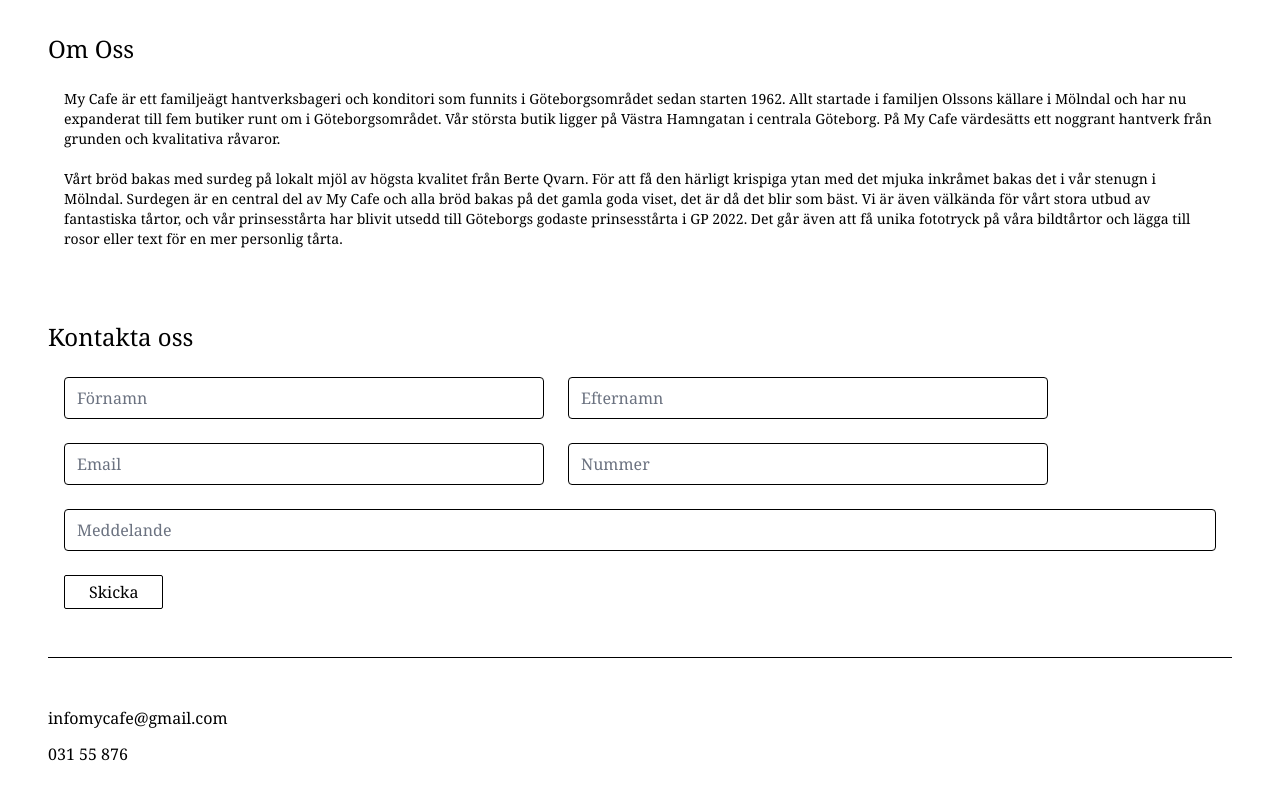
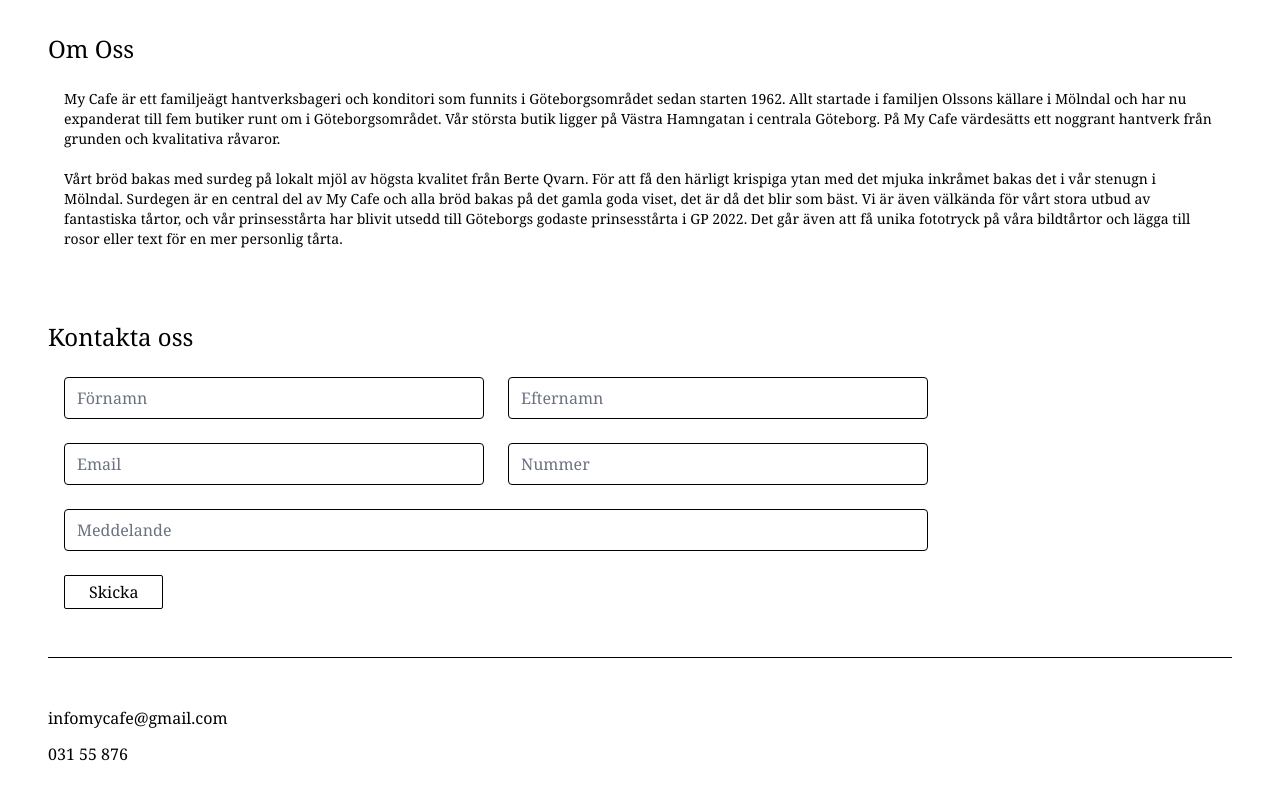
Before and after one commit to TaraSkoglund/my-cafe, a Next.js app: page / in a window 1280 px wide. Shown: the part 1357-2157 px from the top of the page. Built offline with nearby package versions, Linux system fonts and the light colour scheme.

Commit message:
change layout

```diff
--- a/components/Form.jsx
+++ b/components/Form.jsx
@@ -18,11 +18,13 @@
         .max(20, "Must be 20 characters or less")
         .required("required"),
       email: Yup.string().email("Invalid email adress").required("required"),
+      tel: Yup.string()
+        .max(12, "Must be 12 numbers or less")
+        .min(10, "Must be 10 numbers or more")
+        .required("required"),
       massage: Yup.string()
         .max(150, "Must be 150 characters or less")
-        .required("required"),
-      tel: Yup.string()
-        .max(10, "Must be 10 numbers or less")
+        .min(5, "Must be 5 characters or more")
         .required("required"),
     }),
     onSubmit: (values) => {
@@ -33,14 +35,19 @@
   return (
     <section className="m-12 font-serif">
       <h1 className="text-2xl py-6">Kontakta oss</h1>
-      <form action="#" className="px-4" onSubmit={formik.handleSubmit}>
-        <div>
+      <form
+        action="#"
+        className="px-4 max-w-4xl"
+        onSubmit={formik.handleSubmit}
+      >
+        <div className="flex flex-wrap md:flex-nowrap gap-6 mb-6">
+          <div className="flex flex-col w-full">
             <input
               id="firstName"
               name="firstName"
               type="text"
               placeholder="Förnamn"
-            className="form-input border-black rounded mb-6 mr-6 sm:w-full md:w-5/12"
+              className="form-input border-black rounded md:basis-1/2 basis-full"
               onChange={formik.handleChange}
               onBlur={formik.handleBlur}
               value={formik.values.firstName}
@@ -48,12 +55,14 @@
             {formik.touched.firstName && formik.errors.firstName ? (
               <p className="mb-6">{formik.errors.firstName}</p>
             ) : null}
+          </div>
+          <div className="flex flex-col w-full">
             <input
               id="lastName"
               name="lastName"
               type="text"
               placeholder="Efternamn"
-            className="form-input border-black rounded mb-6 sm:w-full md:w-5/12 "
+              className="form-input border-black rounded md:basis-1/2 basis-full  "
               onChange={formik.handleChange}
               onBlur={formik.handleBlur}
               value={formik.values.lastName}
@@ -62,13 +71,15 @@
               <p className="mb-6">{formik.errors.lastName}</p>
             ) : null}
           </div>
-        <div>
+        </div>
+        <div className="flex gap-6 mb-6 flex-wrap md:flex-nowrap">
+          <div className="flex flex-col w-full">
             <input
               id="email"
               name="email"
               type="email"
               placeholder="Email"
-            className="form-input border-black rounded mb-6 mr-6 sm:w-full md:w-5/12"
+              className="form-input border-black rounded md:basis-1/2 basis-full"
               onChange={formik.handleChange}
               onBlur={formik.handleBlur}
               value={formik.values.email}
@@ -76,12 +87,14 @@
             {formik.touched.email && formik.errors.email ? (
               <p className="mb-6">{formik.errors.email}</p>
             ) : null}
+          </div>
+          <div className="flex flex-col w-full">
             <input
               id="tel"
               name="tel"
-            type="tel"
+              type="number"
               placeholder="Nummer"
-            className="form-input border-black rounded mb-6 sm:w-full md:w-5/12 "
+              className="form-input border-black rounded md:basis-1/2 basis-full"
               onChange={formik.handleChange}
               onBlur={formik.handleBlur}
               value={formik.values.tel}
@@ -90,13 +103,15 @@
               <p className="mb-6">{formik.errors.tel}</p>
             ) : null}
           </div>
+        </div>
         <div>
+          <div className="mb-6">
             <input
               id="massage"
               name="massage"
               type="text"
               placeholder="Meddelande"
-            className="form-input border-black rounded mb-6 w-full"
+              className="form-input border-black rounded w-full"
               onChange={formik.handleChange}
               onBlur={formik.handleBlur}
               value={formik.values.massage}
@@ -104,6 +119,7 @@
             {formik.touched.massage && formik.errors.massage ? (
               <p className="mb-6">{formik.errors.massage}</p>
             ) : null}
+          </div>
           <button
             type="submit"
             className="py-1 px-6 border rounded-sm border-black hover:shadow-2xl"
```
Lines whose indentation alone changed are shown as unchanged.
